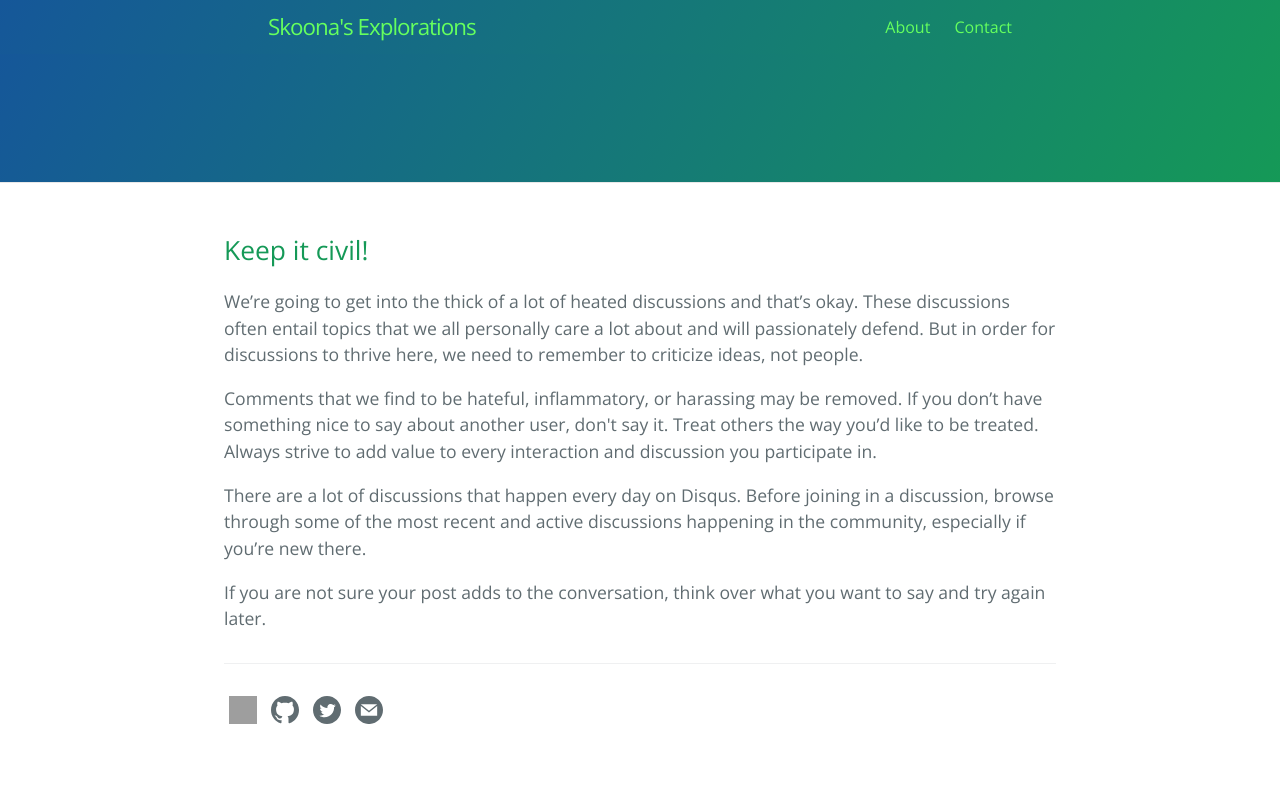
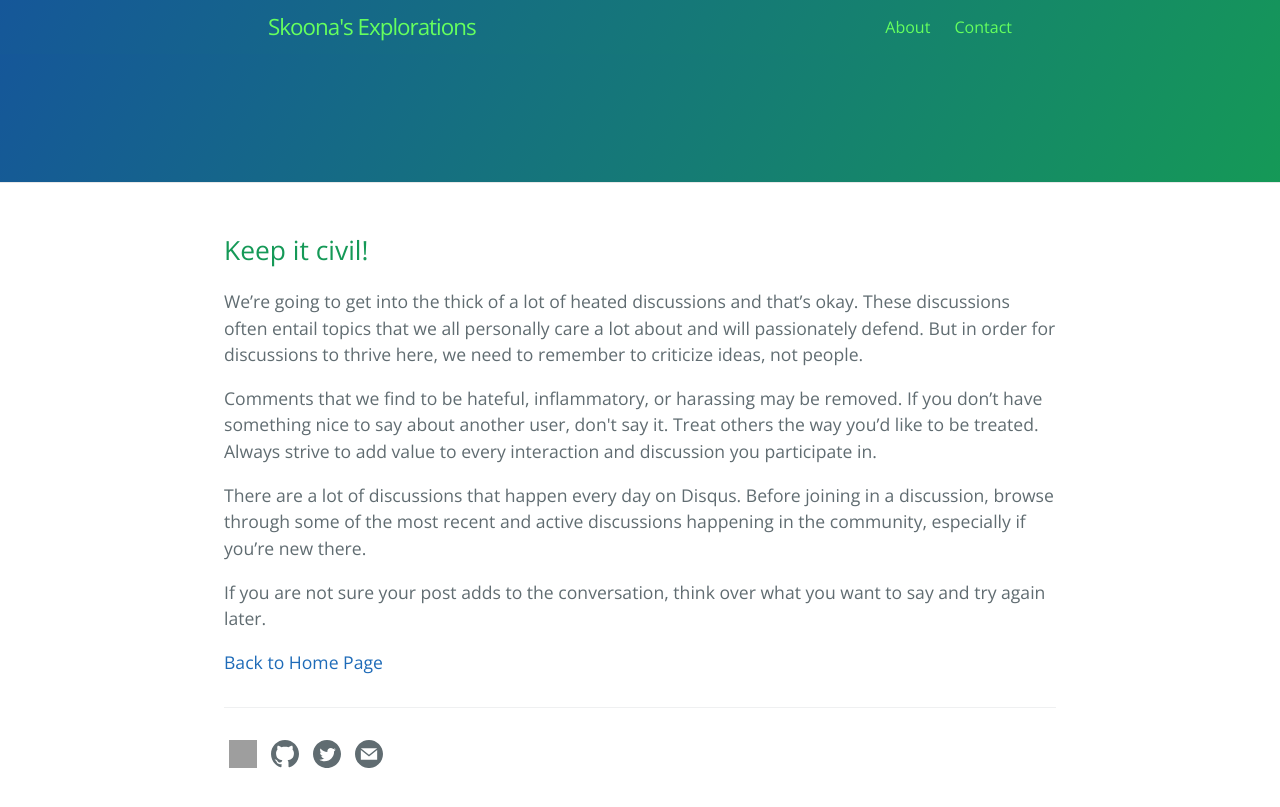
Before and after one commit to skoona/skoona.github.io, a Jekyll site: the page built from comment_policy.html, in a window 1280 px wide. Shown: the top 807 px of the page. Built offline with Jekyll 4.4.1, drawn with Linux system fonts in a browser that asks for light colours; comment, search, counter and statistics services are not loaded; grey boxes are pictures that could not be loaded.

Commit message:
Working for structure

```diff
--- a/comment_policy.html
+++ b/comment_policy.html
@@ -14,3 +14,5 @@ layout: default
 
     <p>If you are not sure your post adds to the conversation, think over what you want to say and try again later.</p>
 </section>
+
+<a href={{ site.url }}{{ site.baseurl }}>Back to Home Page</a>
```
Also changed, not shown: _drafts/cayman-example-content.md (renamed from _drafts/2017-04-29-cayman-example-content.md), _drafts/post-content-styles.md (renamed from _drafts/2017-04-20-post-content-styles.md), _drafts/welcome-to-jekyll.md (renamed from _drafts/2017-04-20-welcome-to-jekyll.md).
